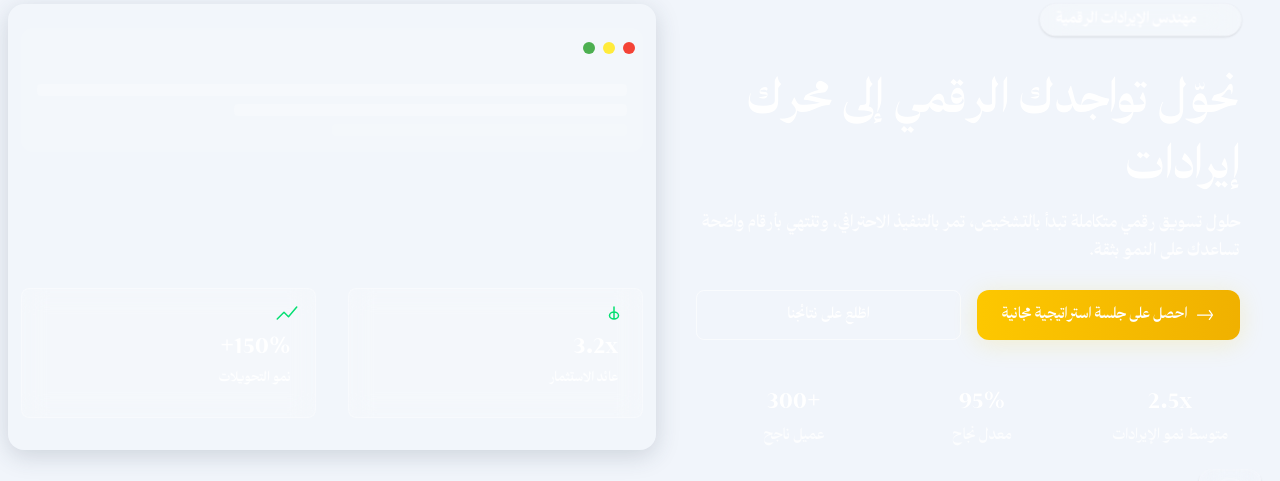
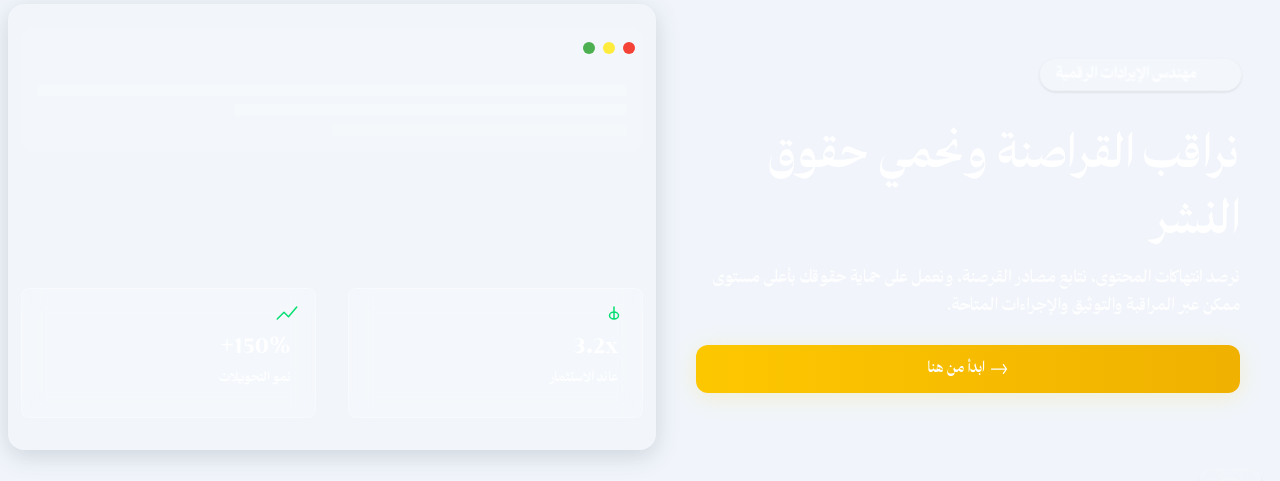
Before and after one commit to Abdullah-AlSalloum/yasergothani, a Next.js app: page / in a window 1280 px wide. Shown: the part 169-650 px from the top of the page. Built offline with nearby package versions, Linux system fonts and the light colour scheme; some icons are missing.

Commit message:
editing hero section

```diff
--- a/src/components/HeroSection.tsx
+++ b/src/components/HeroSection.tsx
@@ -5,10 +5,23 @@ import KeyboardArrowDownIcon from '@mui/icons-material/KeyboardArrowDown';
 import Link from "next/link";
 
 const HERO_TITLES = [
-  "نحوّل تواجدك الرقمي إلى آلة مبيعات",
-  "نحوّل تواجدك الرقمي إلى محرك إيرادات",
   "نحوّل تواجدك الرقمي إلى مصدر نمو مستدام",
+  "نراقب القراصنة ونحمي حقوق النشر",
+  "ندير حملاتك الإعلانية بعقلية بناء النتائج المستدامة",
+  "نبني مواقع إلكترونية تخدم أهدافك التجارية",
+  "نصنع محتوى ذكي لحساباتك على وسائل التواصل",
+  "نُخصّص نظام CRM متكامل يضع المبيعات تحت السيطرة",
+  "ندير متجرك الإلكتروني لتحقيق نتائج متنامية",
 ];
+const HERO_SUBTITLES = [
+  "حلول تسويق رقمي متكاملة تبدأ بالتشخيص، تمر بالتنفيذ الاحترافي، وتنتهي بأرقام واضحة تساعدك على النمو بثقة.",
+  "نرصد انتهاكات المحتوى، نتابع مصادر القرصنة، ونعمل على حماية حقوقك بأعلى مستوى ممكن عبر المراقبة والتوثيق والإجراءات المتاحة.",
+  "نخطّط ونُدير الحملات الإعلانية على مختلف وسائل التواصل بناءً على أهدافك، مع متابعة الأداء وتحسينه بشكل مستمر.",
+  "نُصمّم ونبني مواقع وصفحات هبوط تركز على الوضوح، سهولة الاستخدام، زيادة المبيعات، ودعم أهدافك التجارية.",
+  "محتوى يخاطب جمهورك بالضبط ويحقق معدلات التفاعل والتحويل أفضل باستخدام استراتيجيات دقيقة تضمن وصول رسالتك التسويقية.",
+  "نُصمّم نظام إدارة علاقات العملاء بشكل يتناسب مع عملك، لتنظيم البيانات، تحسين المتابعة، ودعم قرارات المبيعات.",
+  "نُقدّم إدارة عملية للمتجر عبر ضبط العمليات اليومية وتحسين تجربة الشراء لدعم نمو تدريجي للمبيعات."
+]
 
 export default function HeroSection() {
   const [titleIndex, setTitleIndex] = useState(0);
@@ -44,42 +57,29 @@ export default function HeroSection() {
               </h1>
             ))}
           </div>
-          <p className="text-base sm:text-lg font-medium text-white/90 text-center md:text-right">
-            حلول تسويق رقمي متكاملة تبدأ بالتشخيص، تمر بالتنفيذ الاحترافي، وتنتهي بأرقام واضحة تساعدك على النمو بثقة.
-          </p>
+
+          <div className="relative min-h-[3.5em] w-full">
+            {HERO_SUBTITLES.map((subtitle, idx) => (
+              <p
+                key={idx}
+                className={`absolute inset-0 transition-opacity duration-700 ease-in-out text-base sm:text-lg font-medium text-white/90 text-center md:text-right ${idx === titleIndex ? 'opacity-100 z-10' : 'opacity-0 z-0 pointer-events-none'}`}
+                aria-hidden={idx !== titleIndex}
+              >
+                {subtitle}
+              </p>
+            ))}
+          </div>
           <div className="flex flex-col sm:flex-row gap-3 sm:gap-4 w-full">
             <Link
               href="#book"
-              className="flex-1 group relative inline-flex items-center justify-center gap-2 bg-gradient-to-r from-yellow-400 to-yellow-500 text-primary font-extrabold py-3 rounded-xl text-center shadow-xl hover:from-yellow-500 hover:to-yellow-400 hover:scale-[1.03] transition-all duration-200 focus:outline-none focus:ring-2 focus:ring-yellow-300"
+              className="flex-1 group relative inline-flex items-center justify-center gap-1 bg-gradient-to-r from-yellow-400 to-yellow-500 text-primary font-extrabold py-3 rounded-xl text-center shadow-xl hover:from-yellow-500 hover:to-yellow-400 hover:scale-[1.03] transition-all duration-200 focus:outline-none focus:ring-2 focus:ring-yellow-300"
               style={{ boxShadow: '0 4px 24px 0 rgba(252, 212, 16, 0.18)' }}
             >
               <svg xmlns="http://www.w3.org/2000/svg" fill="none" viewBox="0 0 24 24" strokeWidth={1.5} stroke="currentColor" className="w-5 h-5 transition-transform duration-200 group-hover:translate-x-1">
                 <path strokeLinecap="round" strokeLinejoin="round" d="M17.25 6.75L21 12m0 0l-3.75 5.25M21 12H3" />
               </svg>
-              احصل على جلسة استراتيجية مجانية
+              ابدأ من هنا
             </Link>
-            <Link
-              href="#results"
-              className="flex-1 border border-white/60 text-white font-bold py-3 rounded-lg text-center hover:bg-white/10 transition"
-            >
-              اطّلع على نتائجنا
-            </Link>
-          </div>
-          <div className="flex flex-row gap-4 sm:gap-12 mt-4 sm:mt-6 w-full justify-center md:justify-start">
-            <div className="flex flex-col items-center min-w-[120px] sm:min-w-[140px]">
-              <span className="text-xl sm:text-2xl font-bold">2.5x</span>
-              <span className="text-s text-white/80 mt-1">
-                متوسط نمو الإيرادات
-              </span>
-            </div>
-            <div className="flex flex-col items-center min-w-[120px] sm:min-w-[140px]">
-              <span className="text-xl sm:text-2xl font-bold">95%</span>
-              <span className="text-s text-white/80 mt-1">معدل نجاح</span>
-            </div>
-            <div className="flex flex-col items-center min-w-[120px] sm:min-w-[140px]">
-              <span className="text-xl sm:text-2xl font-bold">+300</span>
-              <span className="text-s text-white/80 mt-1">عميل ناجح</span>
-            </div>
           </div>
         </div>
         {/* Illustration or Video */}
```
